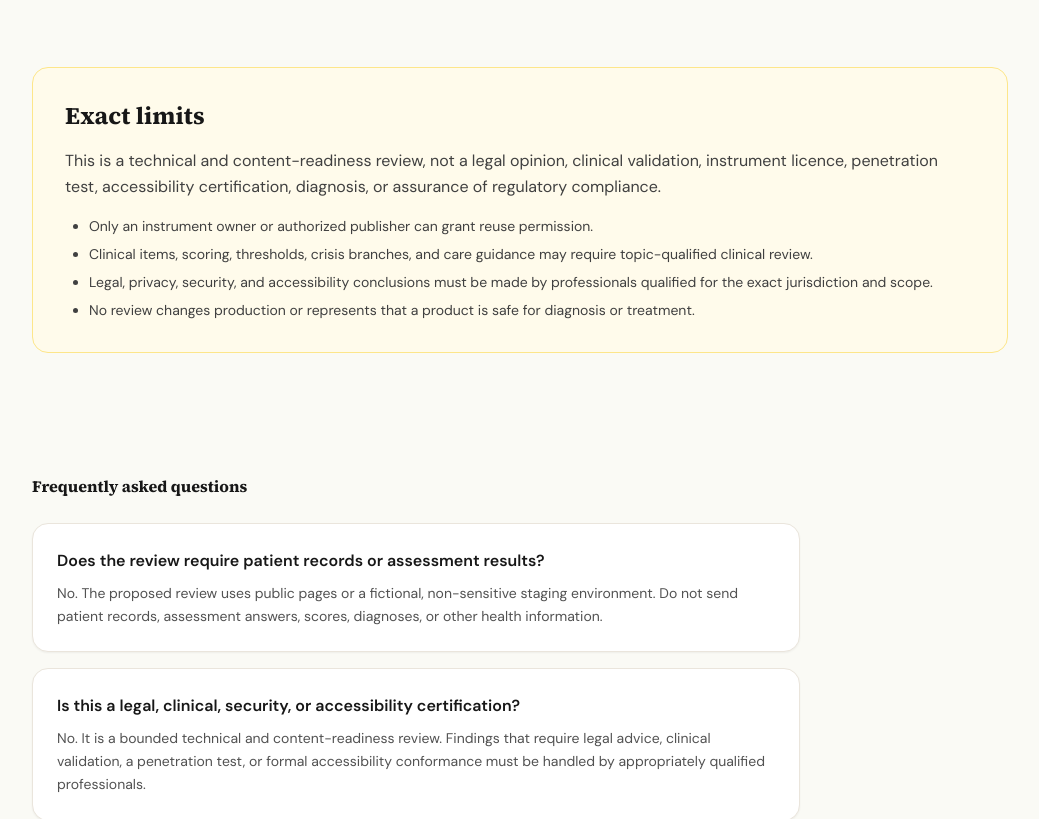
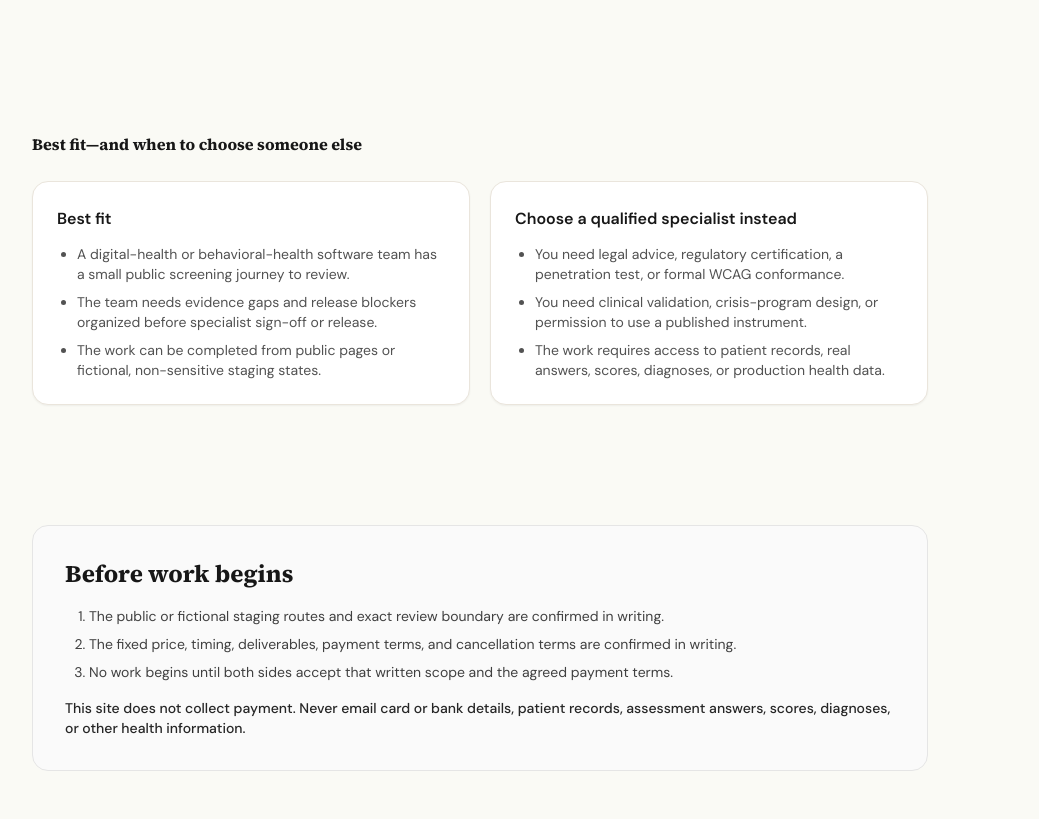
Before and after one commit to raiderj77/mhsud, a Next.js app: page /for-professionals in a window 1280 px wide. Shown: the part 2380-3199 px from the top of the page, without its empty margins (120-1159 px from the left). Built offline with nearby package versions, Linux system fonts and the light colour scheme.

Commit message:
Clarify professional review sales boundaries (#130)

```diff
--- a/src/app/contact/page.tsx
+++ b/src/app/contact/page.tsx
@@ -73,7 +73,7 @@ export default function ContactPage() {
                 </p>
                 <div className="flex flex-wrap gap-4 text-sm font-medium">
                   <Link href="/for-professionals" className="text-sage-600 dark:text-sage-400 hover:underline">
-                    Review the proposed scope
+                    Review the scope and price
                   </Link>
                   <a href="mailto:hello@mindchecktools.com?subject=Professional%20screening%20implementation%20review" className="text-sage-600 dark:text-sage-400 hover:underline">
                     Email hello@mindchecktools.com
--- a/src/app/for-professionals/page.tsx
+++ b/src/app/for-professionals/page.tsx
@@ -4,7 +4,7 @@ import { breadcrumbJsonLd, createMetadata, faqJsonLd, SITE_NAME, SITE_URL } from
 
 const PAGE_PATH = "/for-professionals";
 const PAGE_URL = `${SITE_URL}${PAGE_PATH}`;
-const LAST_UPDATED = "2026-08-22";
+const LAST_UPDATED = "2026-08-29";
 const INQUIRY_SUBJECT = "Privacy and Screening Readiness Review inquiry";
 const INQUIRY_BODY = `Organization and website URL:
 Your name and role:
@@ -20,7 +20,7 @@ const FAQS = [
   {
     question: "Does the review require patient records or assessment results?",
     answer:
-      "No. The proposed review uses public pages or a fictional, non-sensitive staging environment. Do not send patient records, assessment answers, scores, diagnoses, or other health information.",
+      "No. The review uses public pages or a fictional, non-sensitive staging environment. Do not send patient records, assessment answers, scores, diagnoses, or other health information.",
   },
   {
     question: "Is this a legal, clinical, security, or accessibility certification?",
@@ -36,6 +36,11 @@ const FAQS = [
     question: "What does the deliverable include?",
     answer:
       "A concise readiness report with a route inventory, evidence and rights register, prioritized findings, and a release-gate checklist. The founding scope covers up to five public routes and one follow-up email.",
+  },
+  {
+    question: "How is payment handled?",
+    answer:
+      "MindCheck Tools does not collect payment on this website. If the review is a fit, the written scope, price, timing, deliverables, payment terms, and cancellation terms are confirmed before work begins. Do not email card or bank details, patient records, or other sensitive health information.",
   },
 ];
 
@@ -76,7 +81,6 @@ function serviceJsonLd() {
       price: "495",
       priceCurrency: "USD",
       description: "Founding-client fixed price for the stated scope; work begins only after written scope confirmation.",
-      availability: "https://schema.org/LimitedAvailability",
     },
     dateModified: LAST_UPDATED,
   };
@@ -219,7 +223,7 @@ export default function ForProfessionalsPage() {
 
         <section aria-labelledby="review-areas" className="mb-14">
           <h2 id="review-areas" className="font-serif text-heading font-bold text-neutral-900 dark:text-neutral-50 mb-6">
-            What the proposed review covers
+            What the review covers
           </h2>
           <div className="grid gap-5 md:grid-cols-2 lg:grid-cols-3">
             {REVIEW_AREAS.map((area) => (
@@ -248,6 +252,44 @@ export default function ForProfessionalsPage() {
               </li>
             ))}
           </ol>
+        </section>
+
+        <section aria-labelledby="fit" className="mb-14 max-w-4xl">
+          <h2 id="fit" className="font-serif text-heading font-bold text-neutral-900 dark:text-neutral-50 mb-6">
+            Best fit—and when to choose someone else
+          </h2>
+          <div className="grid gap-5 md:grid-cols-2">
+            <article className="card p-6">
+              <h3 className="font-semibold text-neutral-900 dark:text-neutral-100 mb-3">Best fit</h3>
+              <ul className="list-disc space-y-2 pl-5 text-sm text-neutral-600 dark:text-neutral-300">
+                <li>A digital-health or behavioral-health software team has a small public screening journey to review.</li>
+                <li>The team needs evidence gaps and release blockers organized before specialist sign-off or release.</li>
+                <li>The work can be completed from public pages or fictional, non-sensitive staging states.</li>
+              </ul>
+            </article>
+            <article className="card p-6">
+              <h3 className="font-semibold text-neutral-900 dark:text-neutral-100 mb-3">Choose a qualified specialist instead</h3>
+              <ul className="list-disc space-y-2 pl-5 text-sm text-neutral-600 dark:text-neutral-300">
+                <li>You need legal advice, regulatory certification, a penetration test, or formal WCAG conformance.</li>
+                <li>You need clinical validation, crisis-program design, or permission to use a published instrument.</li>
+                <li>The work requires access to patient records, real answers, scores, diagnoses, or production health data.</li>
+              </ul>
+            </article>
+          </div>
+        </section>
+
+        <section aria-labelledby="before-work" className="mb-14 max-w-4xl rounded-2xl border border-neutral-200 bg-neutral-50 p-6 dark:border-neutral-800 dark:bg-neutral-900/50 sm:p-8">
+          <h2 id="before-work" className="font-serif text-2xl font-bold text-neutral-900 dark:text-neutral-50 mb-4">
+            Before work begins
+          </h2>
+          <ol className="list-decimal space-y-2 pl-6 text-sm text-neutral-700 dark:text-neutral-300">
+            <li>The public or fictional staging routes and exact review boundary are confirmed in writing.</li>
+            <li>The fixed price, timing, deliverables, payment terms, and cancellation terms are confirmed in writing.</li>
+            <li>No work begins until both sides accept that written scope and the agreed payment terms.</li>
+          </ol>
+          <p className="mt-4 text-sm font-medium text-neutral-800 dark:text-neutral-200">
+            This site does not collect payment. Never email card or bank details, patient records, assessment answers, scores, diagnoses, or other health information.
+          </p>
         </section>
 
         <section aria-labelledby="limits" className="mb-14 rounded-2xl border border-amber-200 dark:border-amber-900 bg-amber-50 dark:bg-amber-950/20 p-6 sm:p-8">
```
Also changed, not shown: 2 other files (tests, documents, lock files or other folders).
